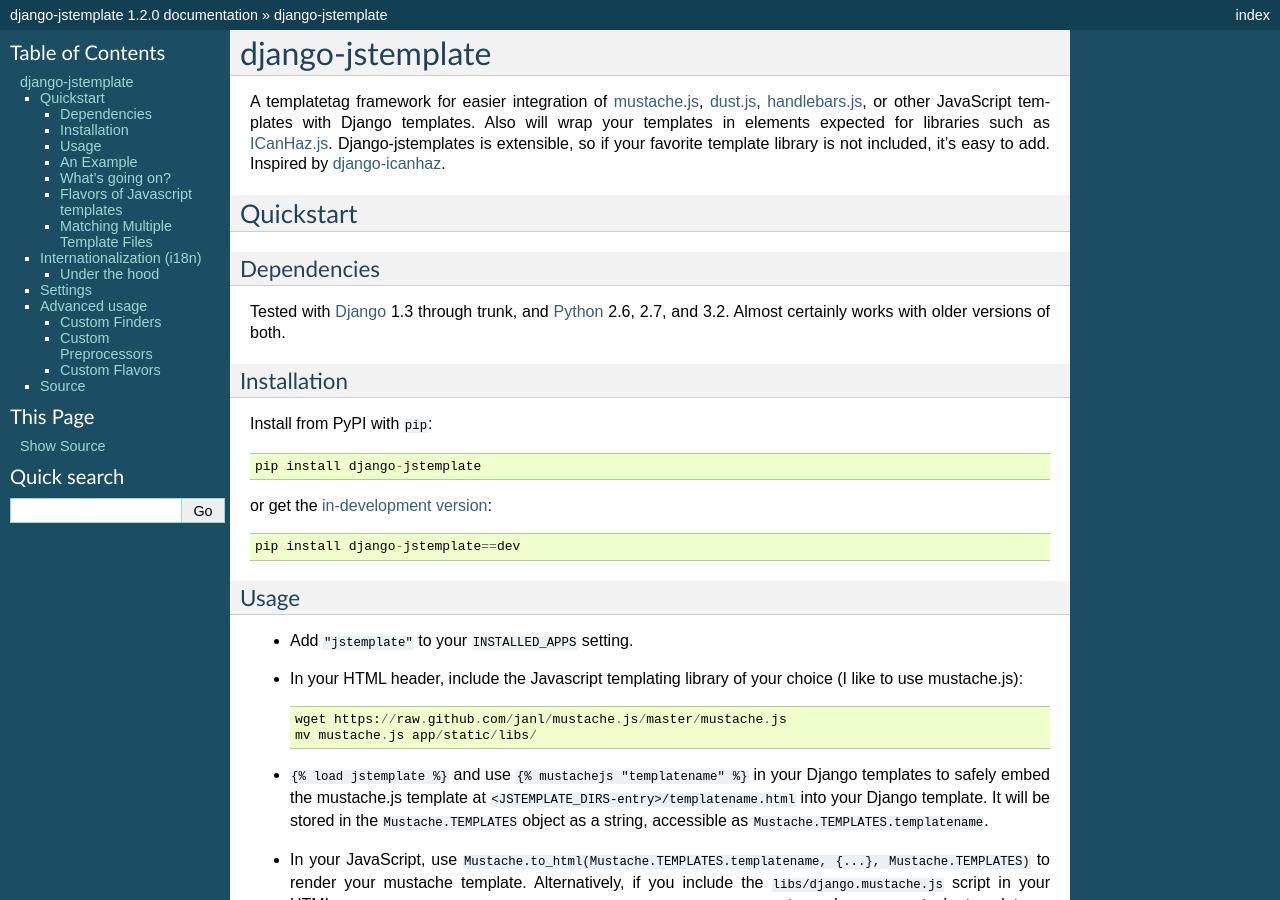
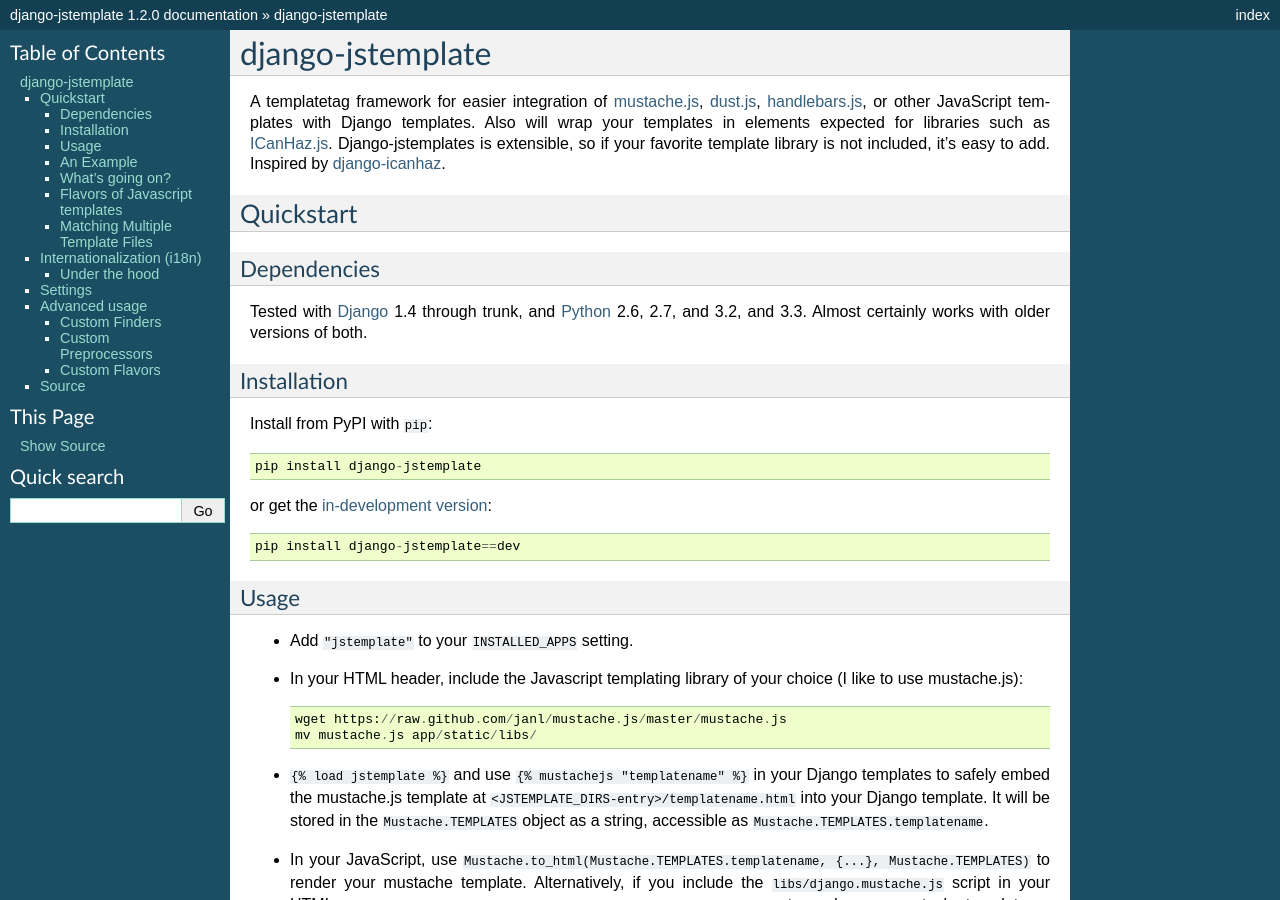
Before and after one commit to mjumbewu/django-jstemplate, a Sphinx documentation site: the page built from docs/index.rst, in a window 1280 px wide and 900 px high. Built offline with Sphinx 7.4.7, drawn with Linux system fonts in a browser that asks for light colours.

Commit message:
Drop automated testing for Django 1.3
(...being a good Travis-CI citizen)

```diff
--- a/docs/index.rst
+++ b/docs/index.rst
@@ -25,8 +25,8 @@
 Dependencies
 ------------
 
-Tested with `Django`_ 1.3 through trunk, and `Python`_ 2.6, 2.7, and 3.2.
-Almost certainly works with older versions of both.
+Tested with `Django`_ 1.4 through trunk, and `Python`_ 2.6, 2.7, and 3.2, and
+3.3. Almost certainly works with older versions of both.
 
 .. _Django: http://www.djangoproject.com/
 .. _Python: http://www.python.org/
```
Also changed, not shown: .travis.yml.
